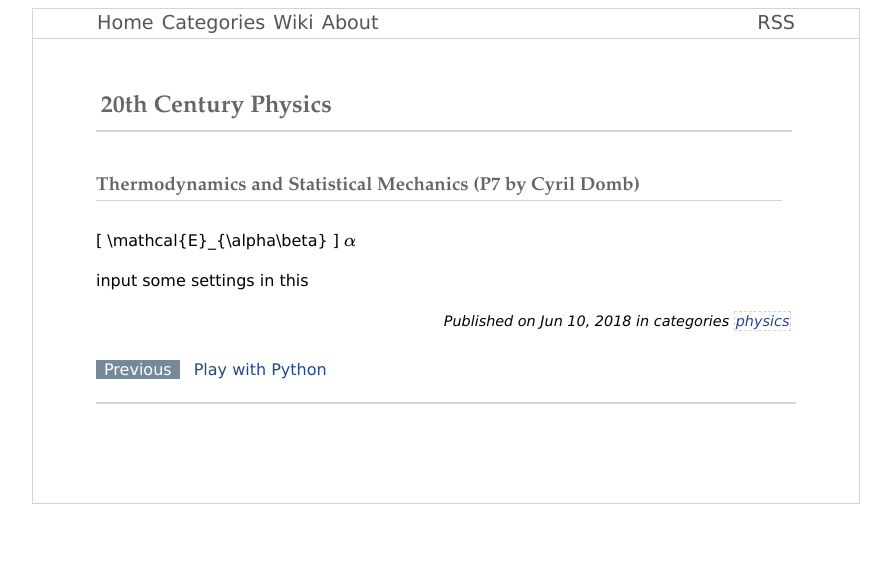
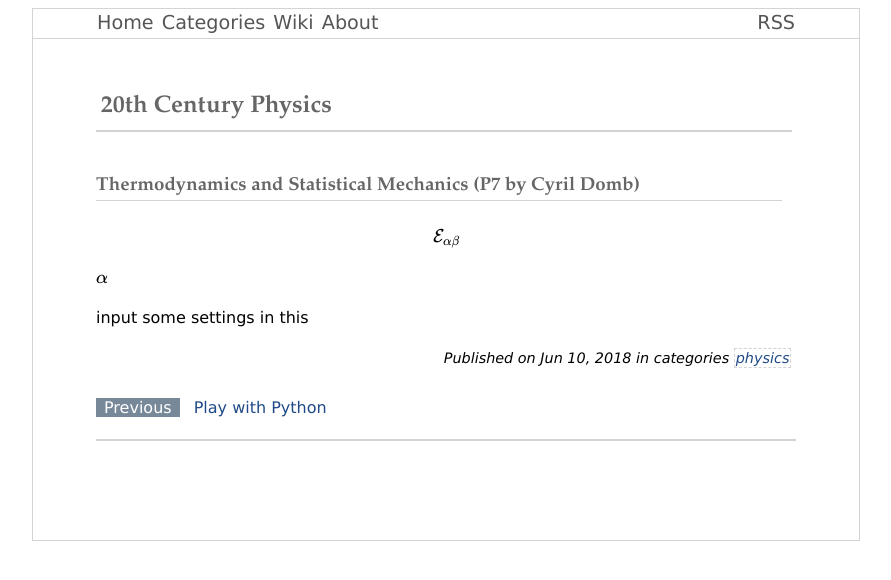
Before and after one commit to thales-page/thales-page.github.io, a Jekyll site: the page built from _posts/2018-06-10-20th-physics.md, in a window 1280 px wide. Shown: the top 580 px of the page, without its empty margins (194-1085 px from the left). Built offline with Jekyll 4.4.1, drawn with Linux system fonts in a browser that asks for light colours; Markdown is read by kramdown in place of the engine named in the settings; formulas are drawn with MathJax 3; comment, search, counter and statistics services are not loaded.

Commit message:
markdown

```diff
--- a/_posts/2018-06-10-20th-physics.md
+++ b/_posts/2018-06-10-20th-physics.md
@@ -7,7 +7,7 @@ keywords: physics, history
 ---
 
 ### Thermodynamics and Statistical Mechanics (P7 by Cyril Domb)
-\[ \mathcal{E}_{\alpha\beta} \]
+\\[ \mathcal{E}_{\alpha\beta} \\]
 $\alpha$
 
 input some settings in this
```
